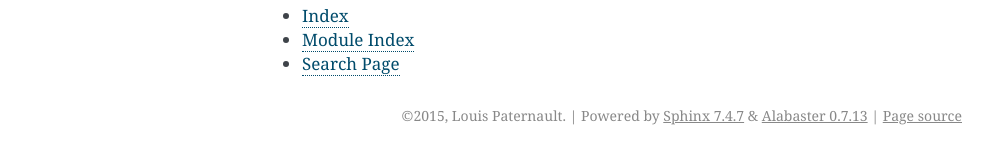
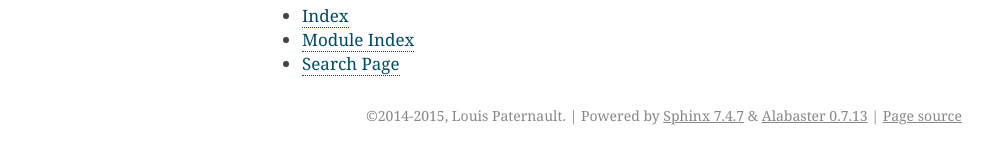
Before and after one commit to daramousk/papersize, a Sphinx documentation site: the page built from doc/index.rst, in a window 1280 px wide. Shown: the part 756-908 px from the top of the page, without its empty margins (148-1140 px from the left). Built offline with Sphinx 7.4.7, drawn with Linux system fonts in a browser that asks for light colours.

```diff
--- a/doc/conf.py
+++ b/doc/conf.py
@@ -52,14 +52,14 @@ master_doc = 'index'
 
 # General information about the project.
 project = 'PaperSize'
-copyright = '2015, Louis Paternault'
+copyright = '2014-2015, Louis Paternault'
 
 # The version info for the project you're documenting, acts as replacement for
 # |version| and |release|, also used in various other places throughout the
 # built documents.
 #
 # The short X.Y version.
-version = "0.1.2"
+version = "0.1.3"
 # The full version, including alpha/beta/rc tags.
 release = version
 
--- a/papersize/__init__.py
+++ b/papersize/__init__.py
@@ -79,9 +79,9 @@ from decimal import Decimal
 import os
 import re
 
-__version__ = "0.1.2"
+__version__ = "0.1.3"
 __AUTHOR__ = "Louis Paternault (spalax@gresille.org)"
-__COPYRIGHT__ = "(C) 2015 Louis Paternault. GNU GPL 3 or later."
+__COPYRIGHT__ = "(C) 2014-2015 Louis Paternault. GNU GPL 3 or later."
 
 SIZES = {
     # http://www.printernational.org/iso-paper-sizes.php
--- a/setup.py
+++ b/setup.py
@@ -38,7 +38,7 @@ def readme():
 
 setup(
     name='PaperSize',
-    version="0.1.2",
+    version="0.1.3",
     packages=find_packages(exclude=["test*"]),
     setup_requires=["hgtools"],
     install_requires=[
```
Also changed, not shown: 1 other file.
